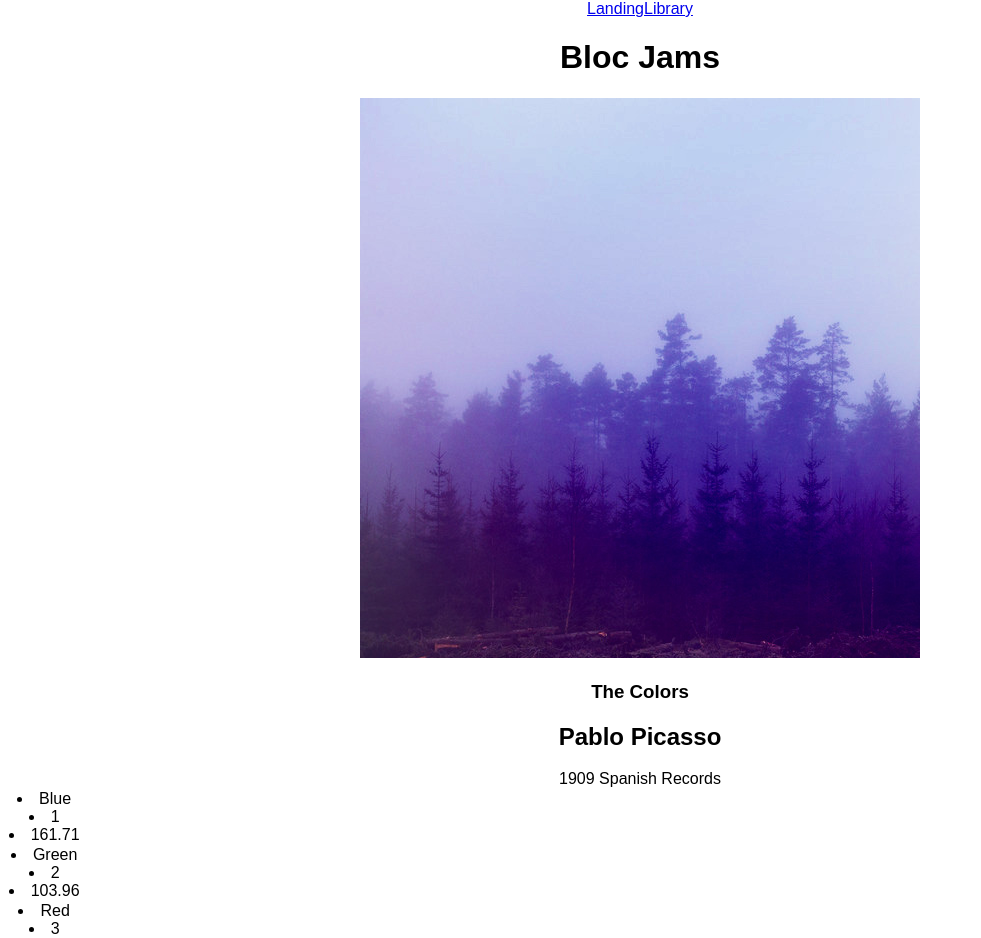
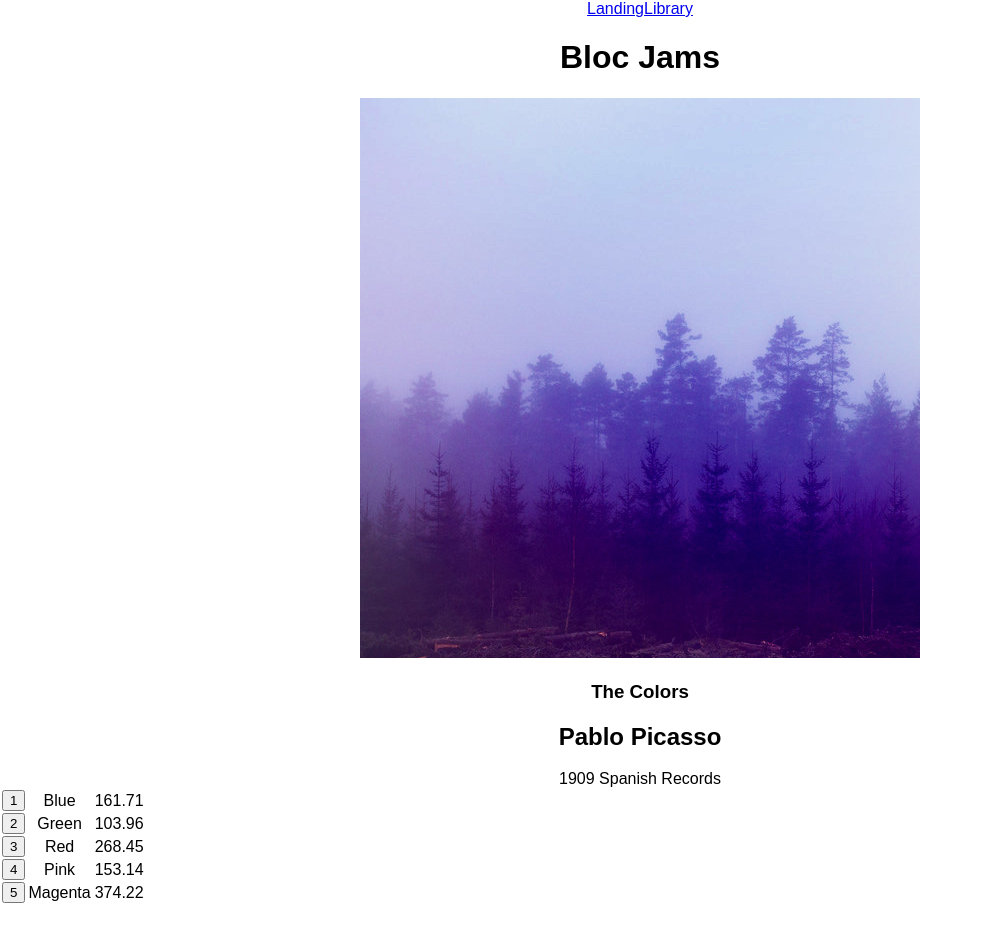
Before and after one commit to irina6793/bloc-jams-react, a React (Create React App) app: page /album/the-colors in a window 1280 px wide. Shown: the top 938 px of the page, without its empty margins (0-981 px from the left). After the commit the page ends 905 px from the top, so only its background shows below. Built offline with nearby package versions, Linux system fonts and the light colour scheme.

Commit message:
addition

```diff
--- a/src/components/Album.js
+++ b/src/components/Album.js
@@ -64,9 +64,13 @@ class Album extends Component {
           {
            this.state.album.songs.map((song, index) =>
           <tr className="song" key={index} onClick={() => this.handleSongClick(song)} >
-             <li>{song.title}</li>
-             <li>{index + 1}</li>
-             <li>{song.duration}</li>
+          <button id = "icon-play-pause">
+             <span className="song-number">{index + 1}</span>
+             <span className="icon-play"></span>
+             <span className="icon-pause"></span>
+          </button>
+             <td id>{song.title}</td>
+             <td id>{song.duration}</td>
         </tr>
          )
          }
@@ -75,7 +79,6 @@ class Album extends Component {
             <col id="song-title-column" />
             <col id="song-duration-column" />
           </colgroup>
-          <div onClick={this.play} className={!this.state.play ? "icon ion-play": "icon ion-pause"} />
         </table>
       </section>
     </div>
```
